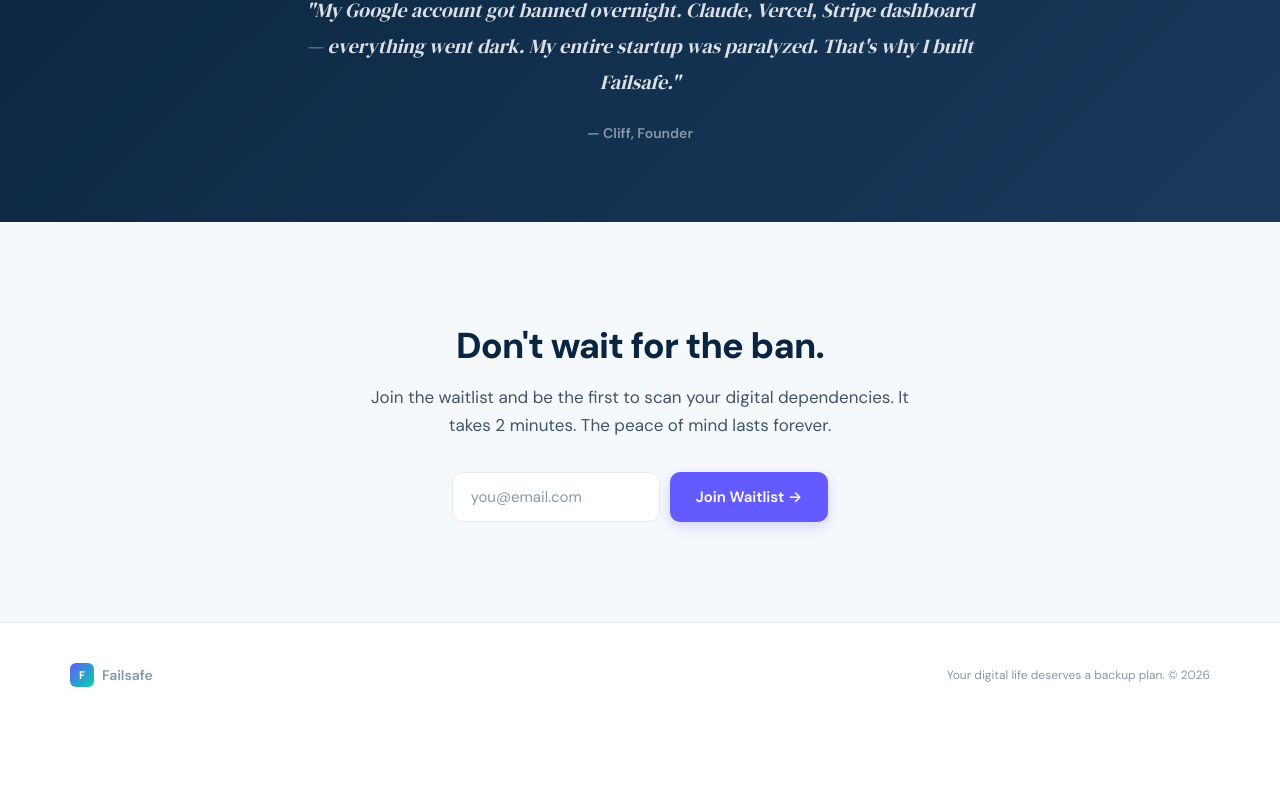
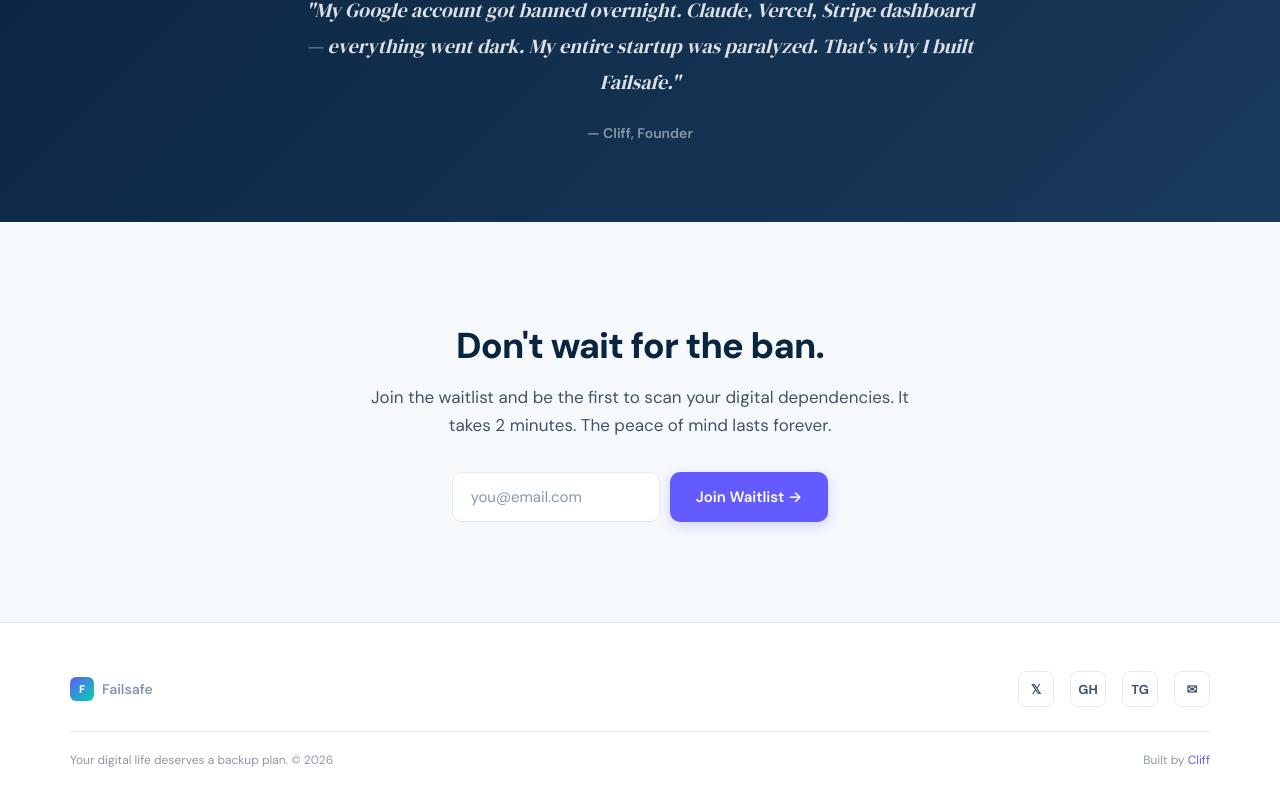
Before and after one commit to sunglc/failsafe-world, a Next.js app: page / in a window 1280 px wide. Shown: the part 4370-5176 px from the top of the page. Before the commit the page ends 5097 px from the top, so only its background shows below. Built offline with nearby package versions, Linux system fonts and the light colour scheme.

Commit message:
Failsafe landing page v3
Co-Authored-By: Claude Sonnet 4.6 <noreply@anthropic.com>

```diff
--- a/app/api/waitlist/route.js
+++ b/app/api/waitlist/route.js
@@ -1,7 +1,8 @@
 import { NextResponse } from 'next/server'
+import { supabase } from '@/lib/supabase'
 
-// MVP: Log waitlist signups to console (visible in Vercel logs)
-// TODO: Connect to database (Supabase, Vercel KV, or Resend) for persistence
+export const dynamic = 'force-dynamic'
+
 export async function POST(request) {
   try {
     const { email } = await request.json()
@@ -13,28 +14,46 @@ export async function POST(request) {
       )
     }
 
-    // Log to Vercel server logs for now
-    console.log(`[WAITLIST] ${new Date().toISOString()} — ${email}`)
+    const cleanEmail = email.toLowerCase().trim()
 
-    // TODO: Uncomment one of these integrations:
+    // If Supabase is configured, use it
+    if (supabase) {
+      // Check for duplicate
+      const { data: existing } = await supabase
+        .from('waitlist')
+        .select('email')
+        .eq('email', cleanEmail)
+        .single()
 
-    // Option 1: Resend (email marketing)
-    // await fetch('https://api.resend.com/audiences/{audience_id}/contacts', {
-    //   method: 'POST',
-    //   headers: { Authorization: `Bearer ${process.env.RESEND_API_KEY}`, 'Content-Type': 'application/json' },
-    //   body: JSON.stringify({ email }),
-    // })
+      if (existing) {
+        return NextResponse.json(
+          { error: "You're already on the list!" },
+          { status: 409 }
+        )
+      }
 
-    // Option 2: Supabase
-    // import { createClient } from '@supabase/supabase-js'
-    // const supabase = createClient(process.env.SUPABASE_URL, process.env.SUPABASE_KEY)
-    // await supabase.from('waitlist').insert({ email, created_at: new Date().toISOString() })
+      // Insert new signup
+      const { error } = await supabase
+        .from('waitlist')
+        .insert({
+          email: cleanEmail,
+          source: 'landing_page',
+          created_at: new Date().toISOString(),
+        })
 
-    // Option 3: Vercel KV
-    // import { kv } from '@vercel/kv'
-    // await kv.sadd('waitlist', email)
+      if (error) {
+        console.error('[WAITLIST SUPABASE ERROR]', error)
+        return NextResponse.json(
+          { error: 'Something went wrong. Please try again.' },
+          { status: 500 }
+        )
+      }
+    }
 
+    // Always log to console as backup
+    console.log(`[WAITLIST] ${new Date().toISOString()} — ${cleanEmail}`)
     return NextResponse.json({ success: true })
+
   } catch (error) {
     console.error('[WAITLIST ERROR]', error)
     return NextResponse.json(
--- a/components/Footer.js
+++ b/components/Footer.js
@@ -1,14 +1,25 @@
+'use client'
+
 export default function Footer() {
+  const socials = [
+    { label: 'Twitter', href: 'https://x.com/climber_sun', icon: '𝕏' },
+    { label: 'GitHub', href: 'https://github.com/sunglc', icon: 'GH' },
+    { label: 'Telegram', href: 'https://t.me/qxq100', icon: 'TG' },
+    { label: 'Email', href: 'mailto:climberglc@gmail.com', icon: '✉' },
+  ]
+
   return (
     <footer style={{
-      padding: '40px 32px',
+      padding: '48px 32px 40px',
       borderTop: '1px solid var(--border)',
       background: 'var(--bg)',
     }}>
       <div style={{
         maxWidth: 1140, margin: '0 auto',
+      }}>
+        <div style={{
           display: 'flex', justifyContent: 'space-between', alignItems: 'center',
-        flexWrap: 'wrap', gap: 16,
+          flexWrap: 'wrap', gap: 24, marginBottom: 24,
         }}>
           <div style={{ display: 'flex', alignItems: 'center', gap: 8 }}>
             <div style={{
@@ -21,9 +32,52 @@ export default function Footer() {
               Failsafe
             </span>
           </div>
+
+          <div style={{ display: 'flex', gap: 16, alignItems: 'center' }}>
+            {socials.map((s) => (
+              <a
+                key={s.label}
+                href={s.href}
+                target="_blank"
+                rel="noopener noreferrer"
+                title={s.label}
+                style={{
+                  width: 36, height: 36, borderRadius: 8,
+                  border: '1px solid var(--border)',
+                  display: 'flex', alignItems: 'center', justifyContent: 'center',
+                  fontSize: 13, fontWeight: 700,
+                  color: 'var(--text-soft)',
+                  textDecoration: 'none',
+                  transition: 'all 0.2s',
+                }}
+                onMouseEnter={(e) => {
+                  e.target.style.borderColor = 'var(--accent)'
+                  e.target.style.color = 'var(--accent)'
+                }}
+                onMouseLeave={(e) => {
+                  e.target.style.borderColor = ''
+                  e.target.style.color = 'var(--text-soft)'
+                }}
+              >
+                {s.icon}
+              </a>
+            ))}
+          </div>
+        </div>
+
+        <div style={{
+          display: 'flex', justifyContent: 'space-between', alignItems: 'center',
+          flexWrap: 'wrap', gap: 12,
+          paddingTop: 20, borderTop: '1px solid var(--border)',
+        }}>
           <span style={{ fontSize: 12, color: 'var(--text-muted)' }}>
             Your digital life deserves a backup plan. © 2026
           </span>
+          <span style={{ fontSize: 12, color: 'var(--text-muted)' }}>
+            Built by <a href="https://x.com/climber_sun" target="_blank" rel="noopener noreferrer"
+              style={{ color: 'var(--accent)', textDecoration: 'none' }}>Cliff</a>
+          </span>
+        </div>
       </div>
     </footer>
   )
--- /dev/null
+++ b/lib/supabase.js
@@ -0,0 +1,8 @@
+import { createClient } from '@supabase/supabase-js'
+
+const supabaseUrl = process.env.NEXT_PUBLIC_SUPABASE_URL || ''
+const supabaseKey = process.env.SUPABASE_ANON_KEY || ''
+
+export const supabase = supabaseUrl && supabaseKey
+  ? createClient(supabaseUrl, supabaseKey)
+  : null
--- a/package.json
+++ b/package.json
@@ -8,6 +8,7 @@
     "start": "next start"
   },
   "dependencies": {
+    "@supabase/supabase-js": "^2.101.1",
     "next": "^14.2.0",
     "react": "^18.3.0",
     "react-dom": "^18.3.0"
```
Also changed, not shown: 1 other file (tests, documents, lock files or other folders). Lines whose indentation alone changed are shown as unchanged.
